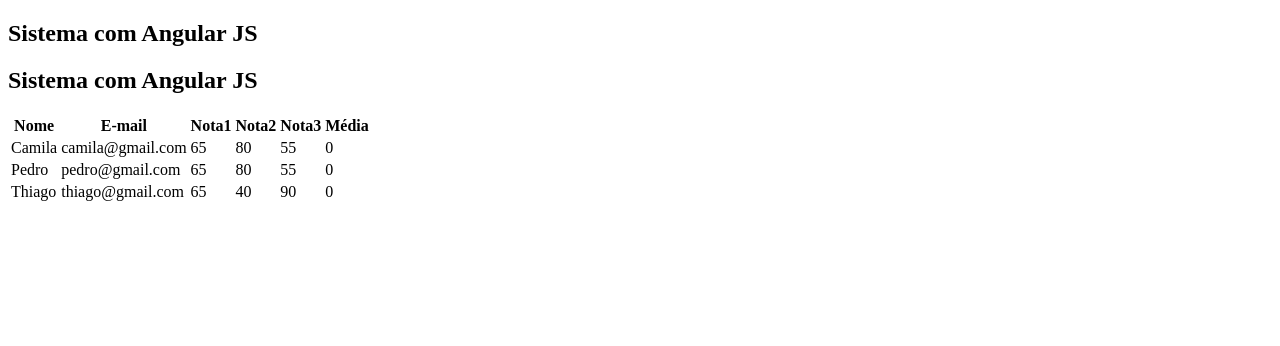
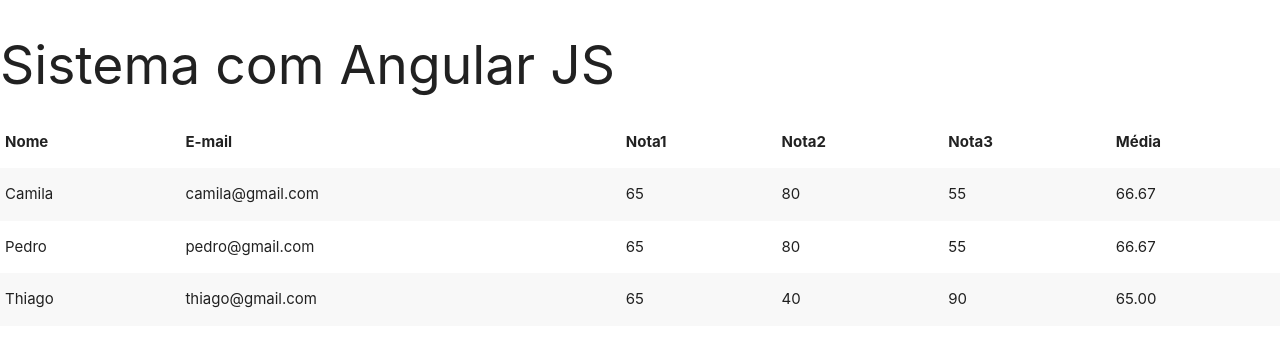
Before and after one commit to KaikSAlves/introducao_ao_angular_js_1, a plain HTML site: page index.html in a window 1280 px wide. Drawn offline with nearby package versions, Linux system fonts and the light colour scheme.

Commit message:
trabalhando com metodos e adicionando materialize

```diff
--- a/index.html
+++ b/index.html
@@ -5,12 +5,13 @@
     <meta name="viewport" content="width=device-width, initial-scale=1.0">
     <title>Angular Js</title>
     <link rel="stylesheet" href="./style.css">
+    <link rel="stylesheet" href="https://cdnjs.cloudflare.com/ajax/libs/materialize/1.0.0/css/materialize.min.css">
+
 </head>
 <body ng-controller="indexController">
     <header>
-        <h2>{{titulo}}</h2>
         <h2 ng-bind="titulo"></h2>
-        <table>
+        <table class="striped">
             <thead>
                 <tr>
                     <th>Nome</th>
@@ -28,12 +29,14 @@
                     <td>{{aluno.nota1}}</td>
                     <td>{{aluno.nota2}}</td>
                     <td>{{aluno.nota3}}</td>
-                    <td>0</td>
+                    <td>{{media(aluno)}}</td>
                 </tr>
             </tbody>
         </table>
     </header>
 
+    <script type="text/javascript" src="js/materialize.min.js"></script>
+    <script src="https://cdnjs.cloudflare.com/ajax/libs/materialize/1.0.0/js/materialize.min.js"></script>
     <script src="lib/angular/angular.min.js"></script>
     <script type="text/javascript">
 
@@ -45,6 +48,11 @@
                 {nome: "Pedro", email: "pedro@gmail.com", nota1:65, nota2:80, nota3:55},
                 {nome: "Thiago", email: "thiago@gmail.com", nota1:65, nota2:40, nota3:90},
             ];
+
+            $scope.media = function(Aluno){
+                var media = (Aluno.nota1 + Aluno.nota2 + Aluno.nota3) / 3;
+                return media.toFixed(2);
+            }
         })
     </script>
 </body>
```
